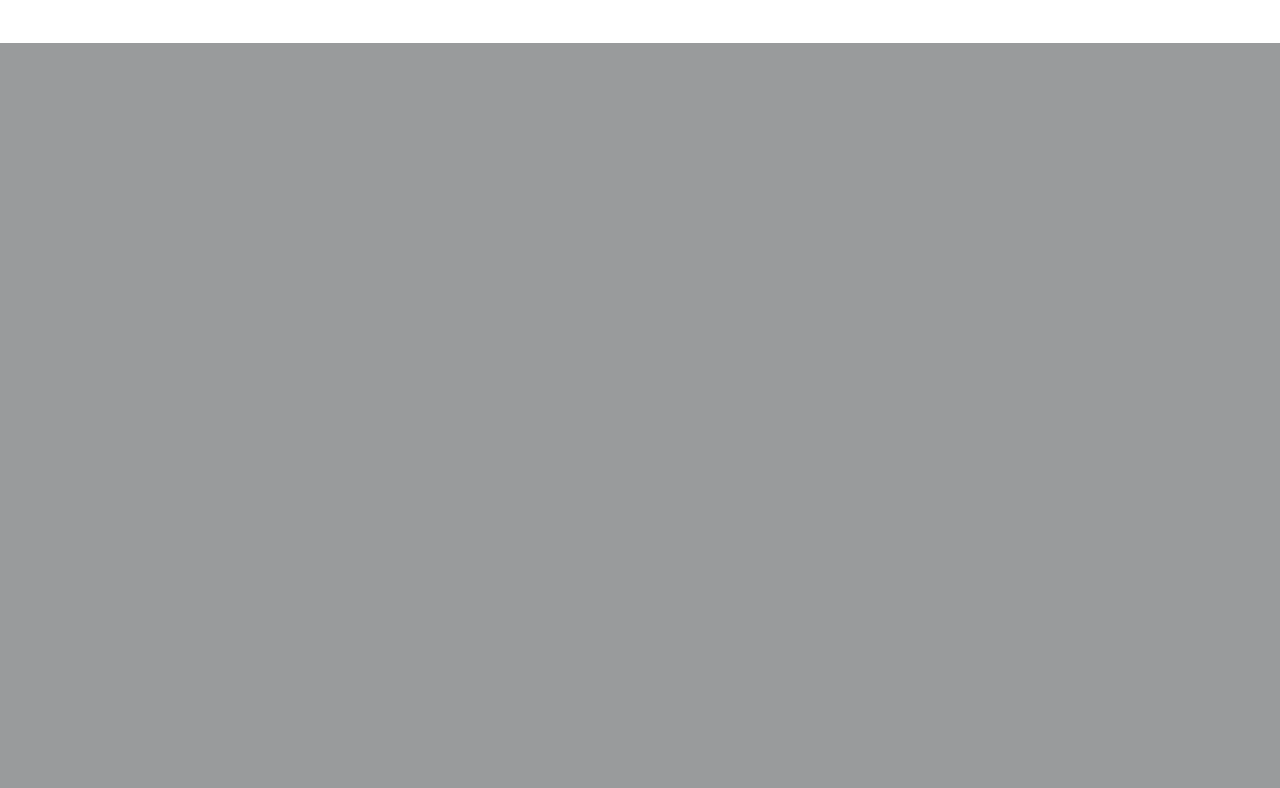
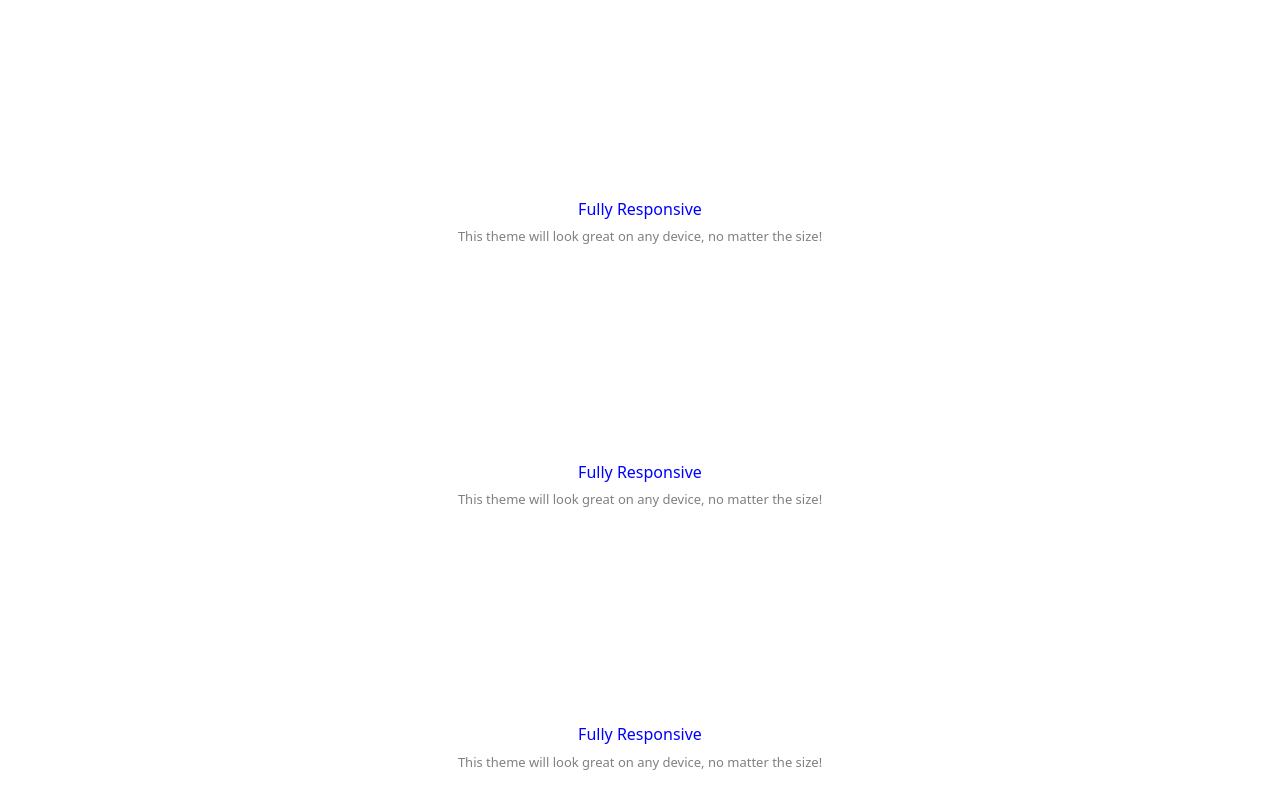
Before and after one commit to 45modeus/DI-Bootcamp, a PHP site: page /landingpage.html in a window 1280 px wide. Shown: the part 757-1545 px from the top of the page. Before the commit the page ends 800 px from the top, so only its background shows below. Run offline with PHP 8.4, Linux system fonts and the light colour scheme.

Commit message:
new exercise

```diff
--- a/Week1/day2/landing.css
+++ b/Week1/day2/landing.css
@@ -32,3 +32,20 @@ h1 {
     text-align: center;
     color: white;
 }
+
+.minicontainer > h1 {
+    color: blue;
+    font-size: medium;
+    font-weight: normal;
+}
+
+.minicontainer > p {
+    color: grey;
+    font-size: small;;
+}
+
+.minicontainer {
+    text-align: center;
+    width: 100%;
+    display: inline-block;
+}
--- a/Week1/day2/landingpage.html
+++ b/Week1/day2/landingpage.html
@@ -19,5 +19,20 @@
      <div id="body">
         <h1>Build a landing page for your business<br>or project and generate more leads!</h1>
      </div>
+
+     <div id="container">
+        <div class="minicontainer">
+            <h1>Fully Responsive</h1>
+            <p>This theme will look great on any device, no matter the size!</p>
+        </div>
+        <div class="minicontainer">
+            <h1>Fully Responsive</h1>
+            <p>This theme will look great on any device, no matter the size!</p>
+        </div>
+        <div class="minicontainer">
+            <h1>Fully Responsive</h1>
+            <p>This theme will look great on any device, no matter the size!</p>
+        </div>
+     </div>
 </body>
 </html>
```
